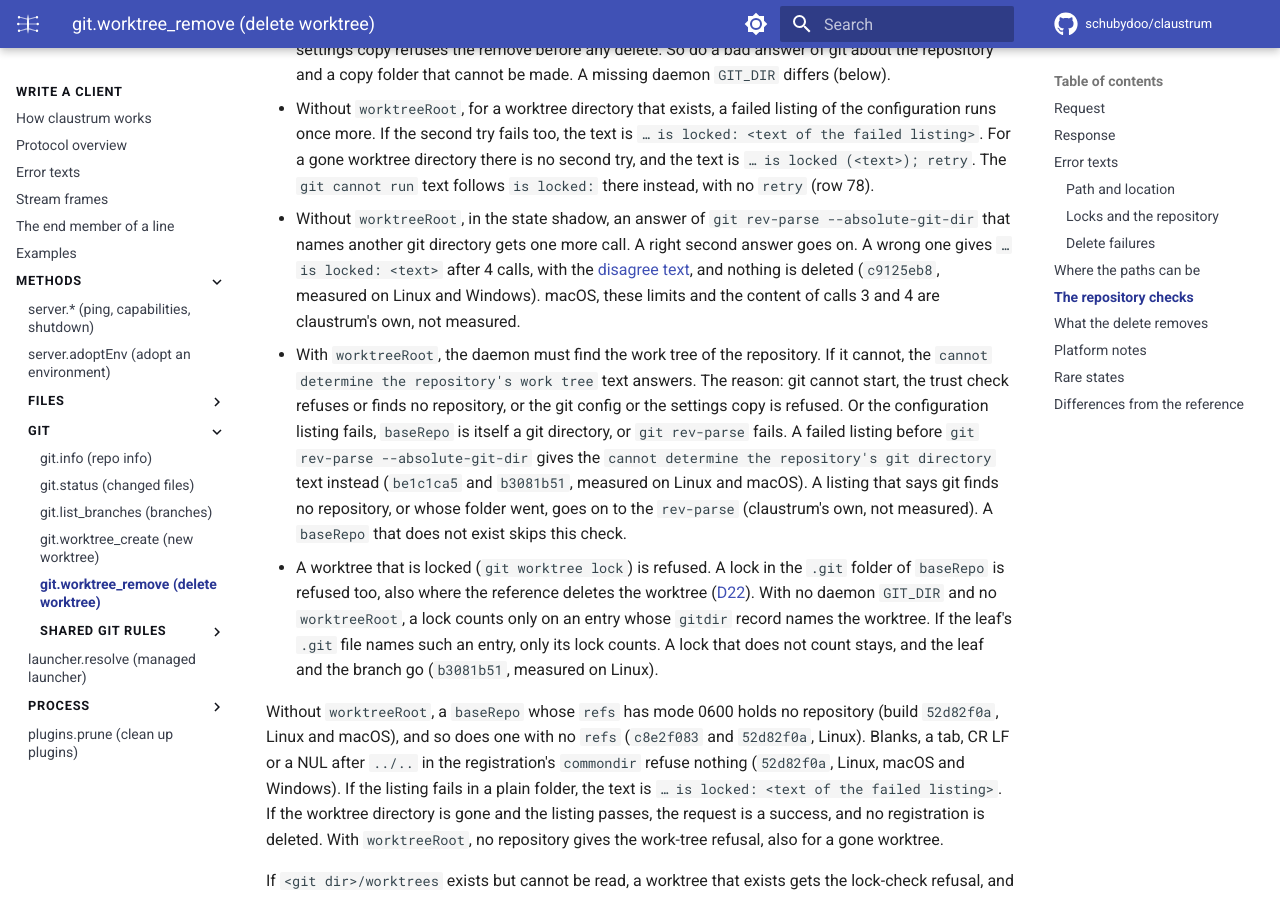
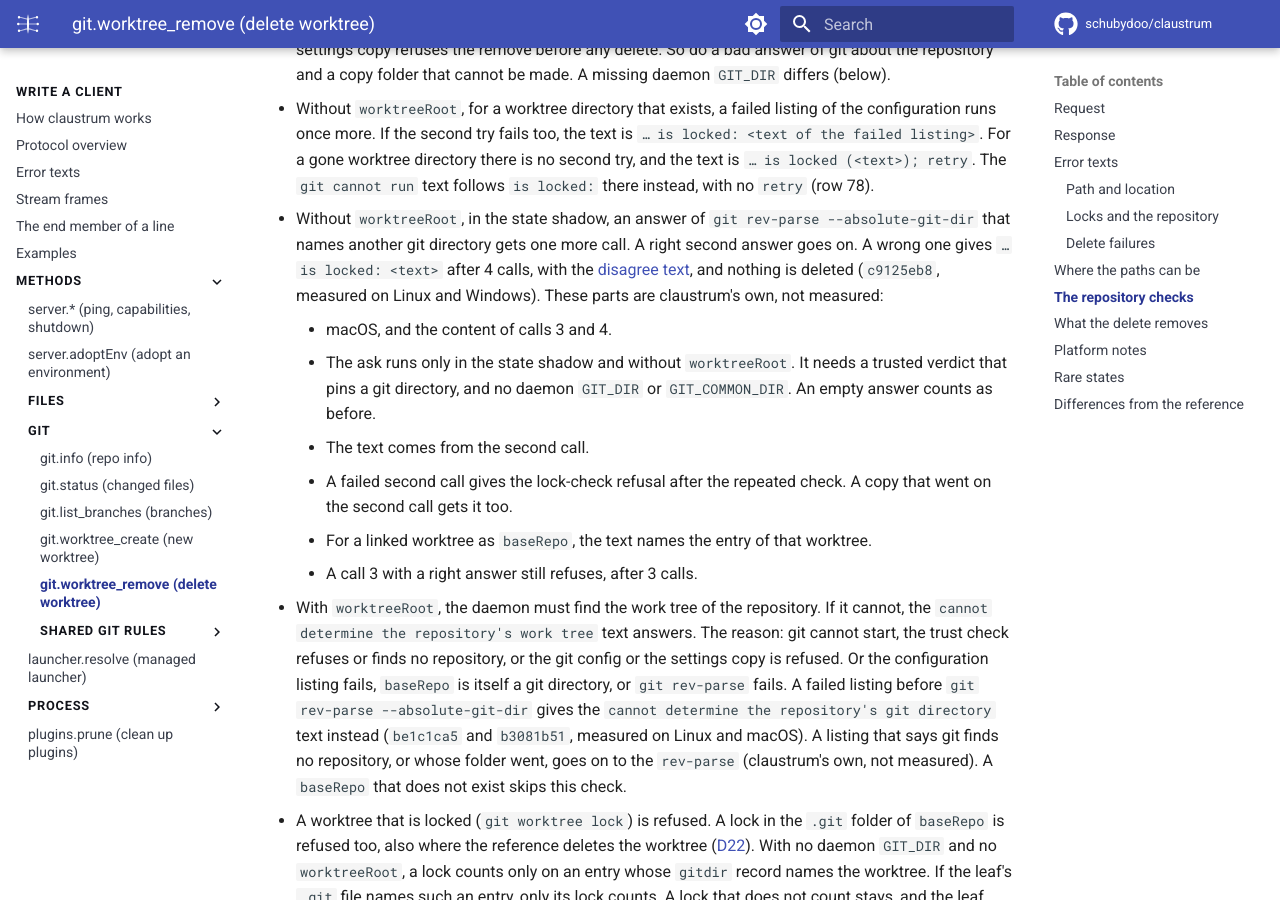
Before and after one commit to schubydoo/claustrum, an MkDocs documentation site: the page built from docs/protocol/git-worktree-remove.md, in a window 1280 px wide and 900 px high, scrolled down 7493 px. Built offline with MkDocs 1.6.1 and Material for MkDocs 9.7.7, drawn with Linux system fonts in a browser that asks for light colours; comment, search, counter and statistics services are not loaded.

Commit message:
docs(git): tag the remove clause of the disagree row and list the own parts of the second ask
The new clause of the disagree row in errors.md now names c9125eb8, Linux and
Windows, and links the method page. The method page now lists each
claustrum-own part of the second git-dir ask of a remove: its limits, the text
of the second call, a failed second call, a linked worktree as baseRepo and a
right call 3.

Co-Authored-By: Claude Opus 5.5 <noreply@anthropic.com>

```diff
--- a/docs/protocol/git-worktree-remove.md
+++ b/docs/protocol/git-worktree-remove.md
@@ -124,7 +124,13 @@ Before it deletes anything, the daemon checks the repository. Each of these refu
 - Without `worktreeRoot`, a git config of `baseRepo` that the daemon does not accept gives `… is locked: <text>`. See [Repository config refusals](git-rules-config.md#repository-config-refusals). `"shadowDirOff":true` turns this check off. A remove that starts while a `"shadowDirOff":true` request runs gets no such refusal either. It then deletes on a config that only the daemon refuses.
 - Without `worktreeRoot`, a failure of the settings copy gives the same form. A failed start test of the settings copy refuses the remove before any delete. So do a bad answer of git about the repository and a copy folder that cannot be made. A missing daemon `GIT_DIR` differs (below).
 - Without `worktreeRoot`, for a worktree directory that exists, a failed listing of the configuration runs once more. If the second try fails too, the text is `… is locked: <text of the failed listing>`. For a gone worktree directory there is no second try, and the text is `… is locked (<text>); retry`. The `git cannot run` text follows `is locked: ` there instead, with no `retry` (row 78).
-- Without `worktreeRoot`, in the state shadow, an answer of `git rev-parse --absolute-git-dir` that names another git directory gets one more call. A right second answer goes on. A wrong one gives `… is locked: <text>` after 4 calls, with the [disagree text](errors.md#the-texts), and nothing is deleted (`c9125eb8`, measured on Linux and Windows). macOS, these limits and the content of calls 3 and 4 are claustrum's own, not measured.
+- Without `worktreeRoot`, in the state shadow, an answer of `git rev-parse --absolute-git-dir` that names another git directory gets one more call. A right second answer goes on. A wrong one gives `… is locked: <text>` after 4 calls, with the [disagree text](errors.md#the-texts), and nothing is deleted (`c9125eb8`, measured on Linux and Windows). These parts are claustrum's own, not measured:
+    - macOS, and the content of calls 3 and 4.
+    - The ask runs only in the state shadow and without `worktreeRoot`. It needs a trusted verdict that pins a git directory, and no daemon `GIT_DIR` or `GIT_COMMON_DIR`. An empty answer counts as before.
+    - The text comes from the second call.
+    - A failed second call gives the lock-check refusal after the repeated check. A copy that went on the second call gets it too.
+    - For a linked worktree as `baseRepo`, the text names the entry of that worktree.
+    - A call 3 with a right answer still refuses, after 3 calls.
 - With `worktreeRoot`, the daemon must find the work tree of the repository. If it cannot, the `cannot determine the repository's work tree` text answers. The reason: git cannot start, the trust check refuses or finds no repository, or the git config or the settings copy is refused. Or the configuration listing fails, `baseRepo` is itself a git directory, or `git rev-parse` fails. A failed listing before `git rev-parse --absolute-git-dir` gives the `cannot determine the repository's git directory` text instead (`be1c1ca5` and `b3081b51`, measured on Linux and macOS). A listing that says git finds no repository, or whose folder went, goes on to the `rev-parse` (claustrum's own, not measured). A `baseRepo` that does not exist skips this check.
 - A worktree that is locked (`git worktree lock`) is refused. A lock in the `.git` folder of `baseRepo` is refused too, also where the reference deletes the worktree ([D22](../DIVERGENCES.md#d22)). With no daemon `GIT_DIR` and no `worktreeRoot`, a lock counts only on an entry whose `gitdir` record names the worktree. If the leaf's `.git` file names such an entry, only its lock counts. A lock that does not count stays, and the leaf and the branch go (`b3081b51`, measured on Linux).
 
```
Also changed, not shown: docs/protocol/errors.md (+1 -1 lines), 1 other file.
